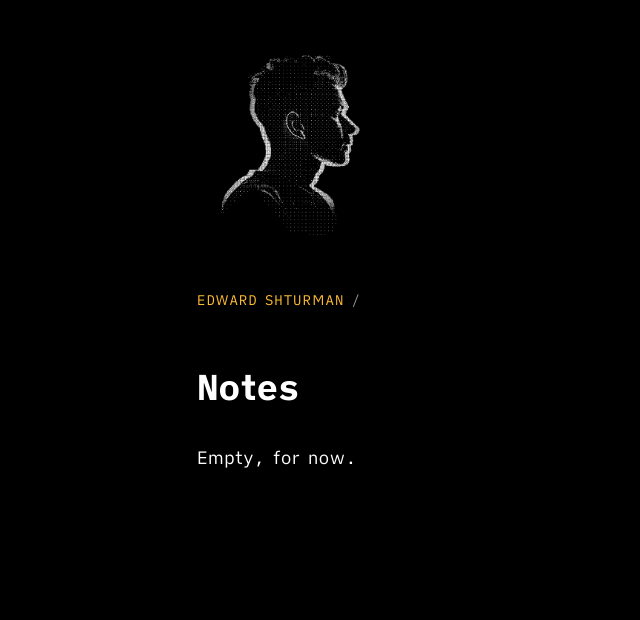
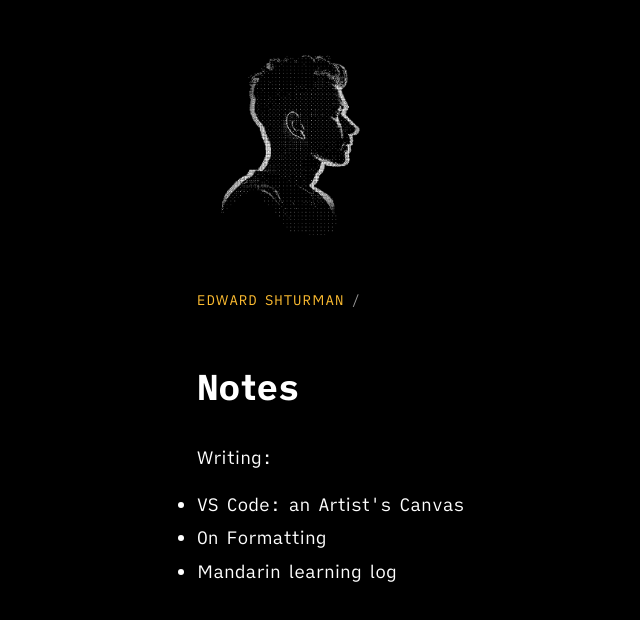
Before and after one commit to edwardshturman/site, a Next.js app: page /notes in a window 1280 px wide. Shown: the top 620 px of the page, without its empty margins (118-758 px from the left). Built offline with nearby package versions, Linux system fonts and the light colour scheme.

Commit message:
Add notes in progress

```diff
--- a/app/notes/page.mdx
+++ b/app/notes/page.mdx
@@ -1,3 +1,7 @@
 # Notes
 
-Empty, for now.
+Writing:
+
+- VS Code: an Artist's Canvas
+- On Formatting
+- Mandarin learning log
```
